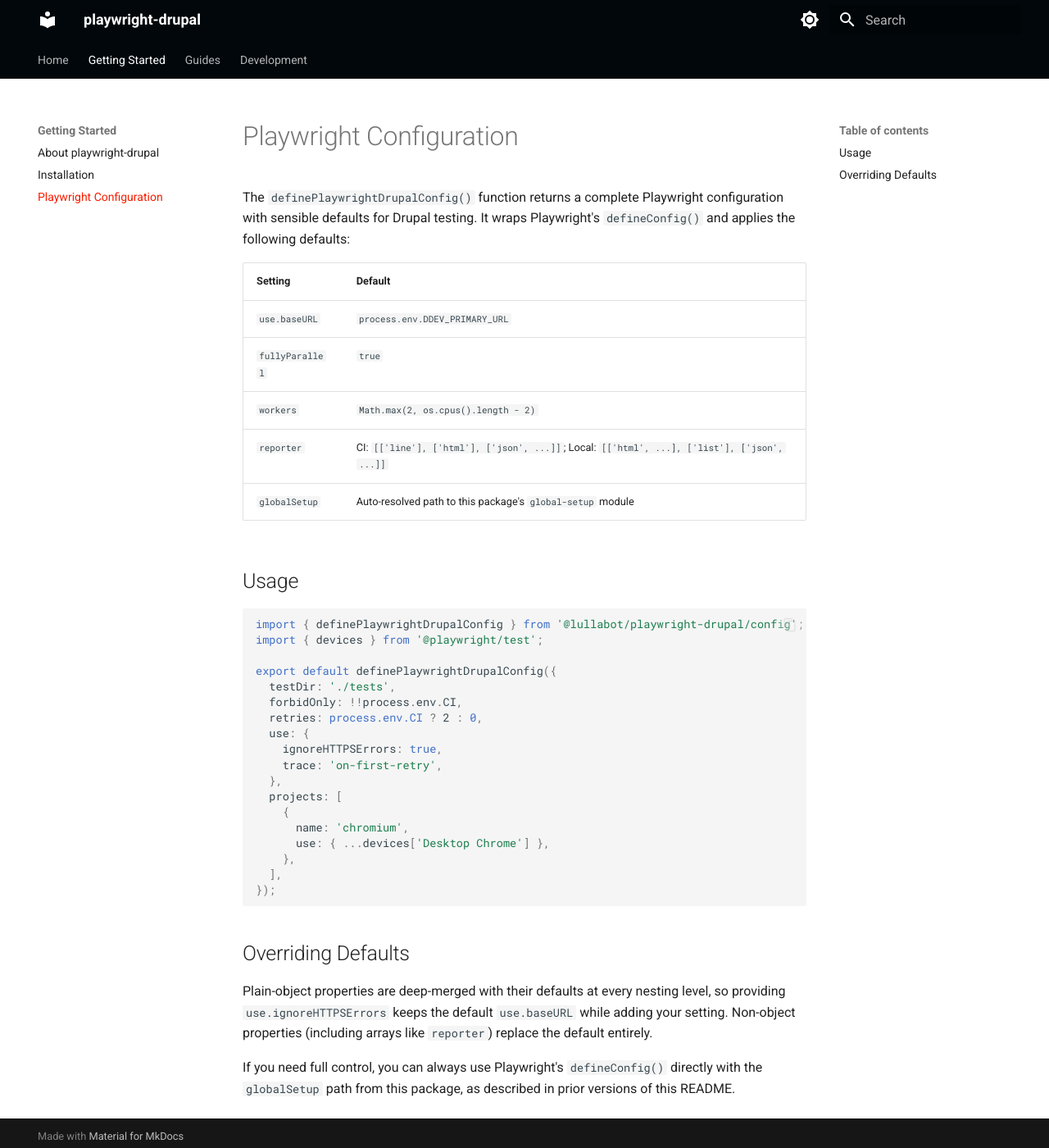
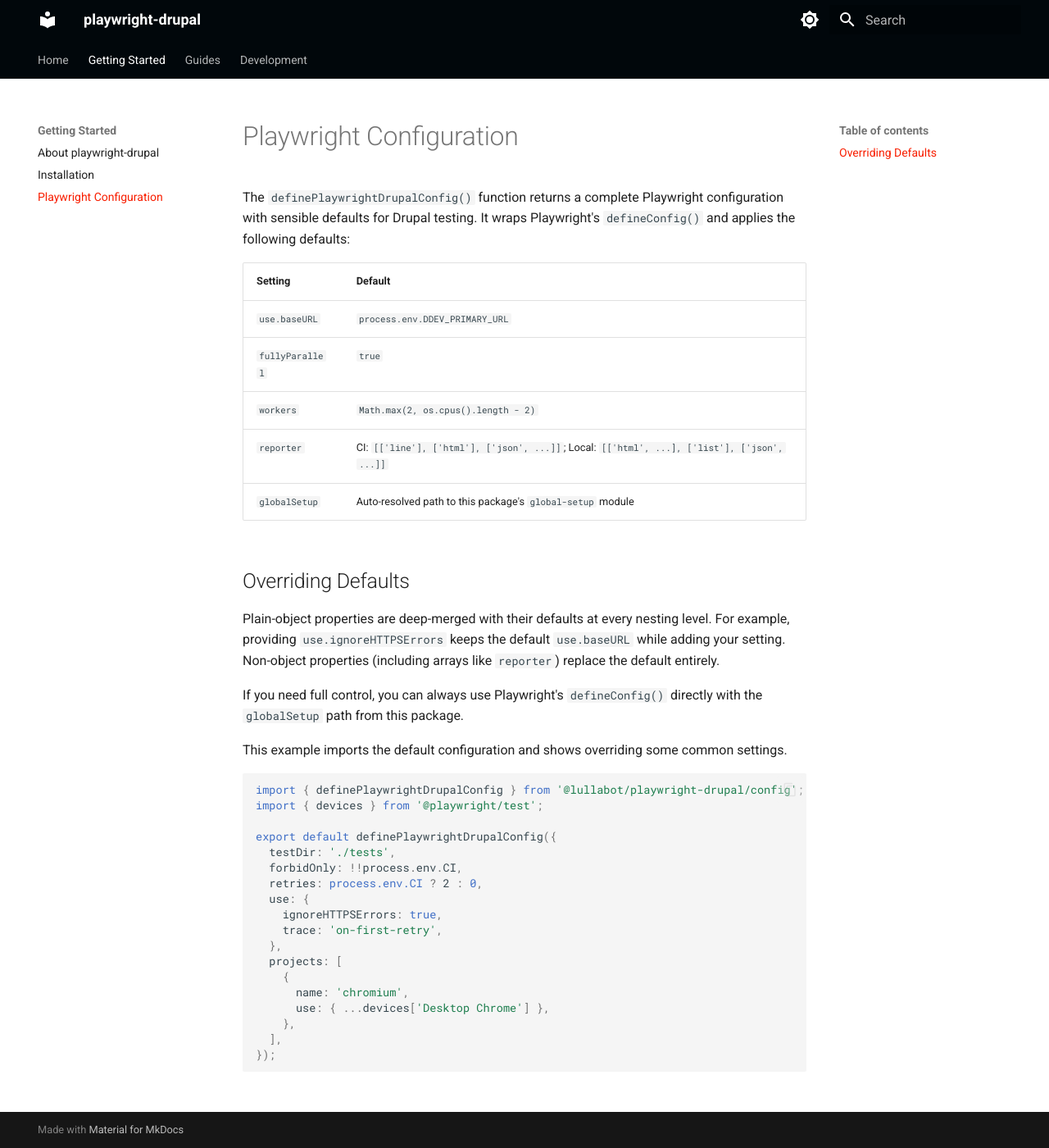
Before and after one commit to Lullabot/playwright-drupal, an MkDocs documentation site: the page built from docs/getting-started/playwright-configuration.md, in a window 1280 px wide and 1400 px high. Shown: the whole window at 82% size. Built offline with MkDocs 1.6.1 and Material for MkDocs 9.7.7, drawn with Linux system fonts in a browser that asks for light colours; the version menu is left out; part of the change alters nothing that is shown.

Commit message:
docs: improve override section

````diff
--- a/docs/getting-started/playwright-configuration.md
+++ b/docs/getting-started/playwright-configuration.md
@@ -10,7 +10,13 @@ The `definePlaywrightDrupalConfig()` function returns a complete Playwright conf
 | `reporter` | CI: `[['line'], ['html'], ['json', ...]]`; Local: `[['html', ...], ['list'], ['json', ...]]` |
 | `globalSetup` | Auto-resolved path to this package's `global-setup` module |
 
-## Usage
+## Overriding Defaults
+
+Plain-object properties are deep-merged with their defaults at every nesting level. For example, providing `use.ignoreHTTPSErrors` keeps the default `use.baseURL` while adding your setting. Non-object properties (including arrays like `reporter`) replace the default entirely.
+
+If you need full control, you can always use Playwright's `defineConfig()` directly with the `globalSetup` path from this package.
+
+This example imports the default configuration and shows overriding some common settings.
 
 ```typescript
 import { definePlaywrightDrupalConfig } from '@lullabot/playwright-drupal/config';
@@ -32,9 +38,3 @@ export default definePlaywrightDrupalConfig({
   ],
 });
 ```
-
-## Overriding Defaults
-
-Plain-object properties are deep-merged with their defaults at every nesting level, so providing `use.ignoreHTTPSErrors` keeps the default `use.baseURL` while adding your setting. Non-object properties (including arrays like `reporter`) replace the default entirely.
-
-If you need full control, you can always use Playwright's `defineConfig()` directly with the `globalSetup` path from this package, as described in prior versions of this README.
````
